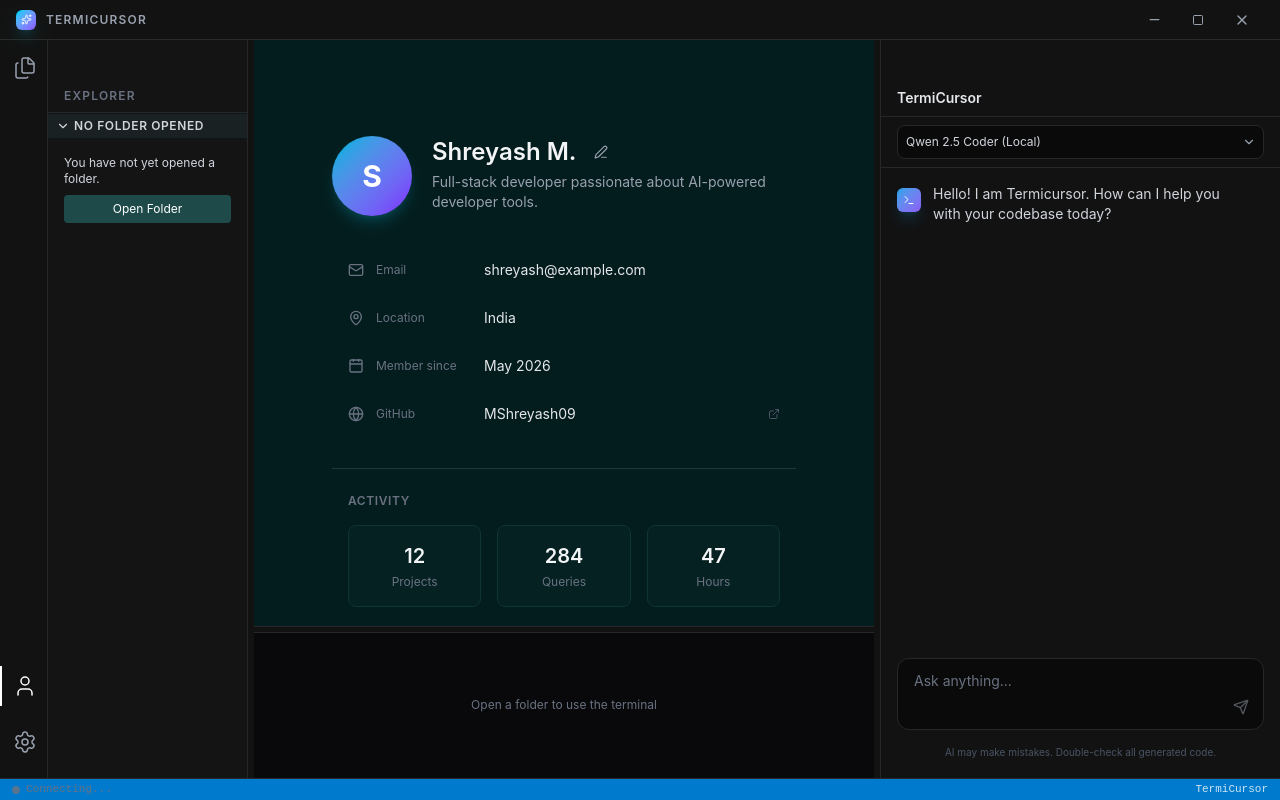
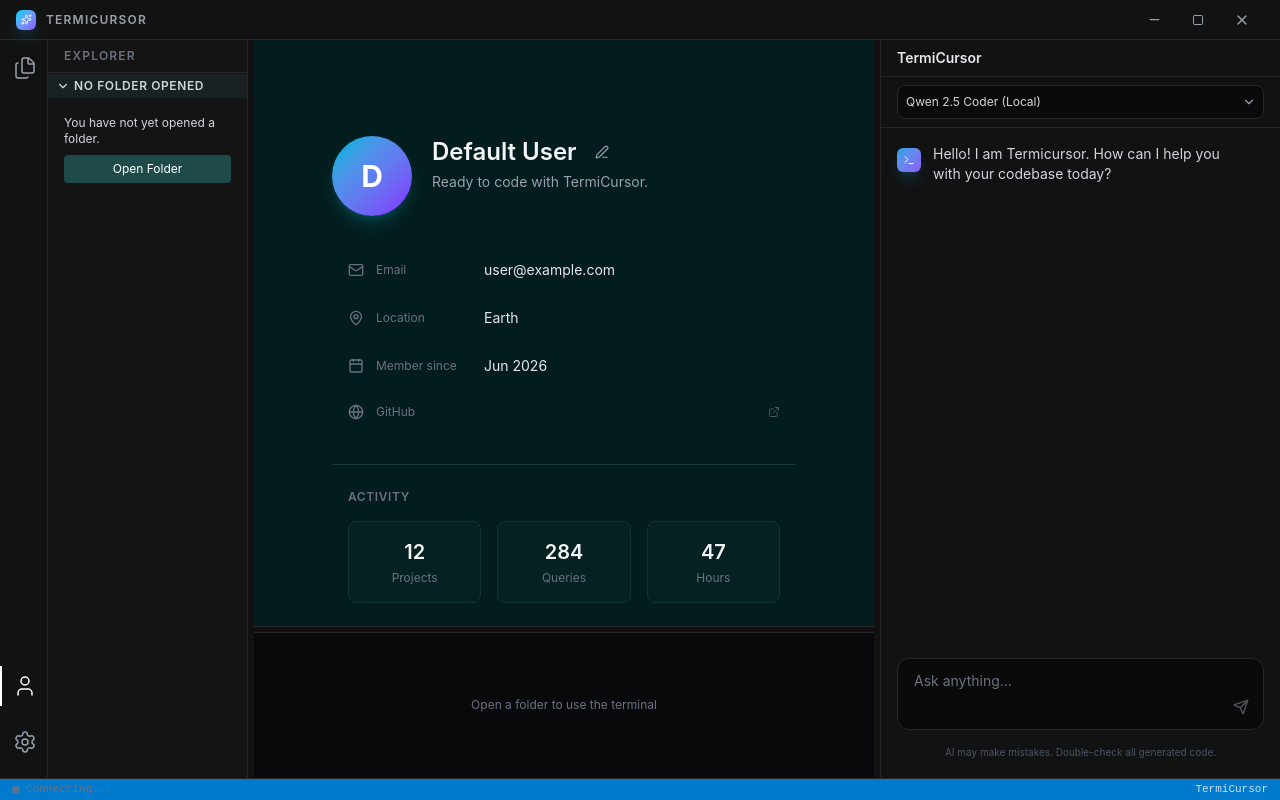
Before and after one commit to MShreyash09/TermiCursor, a React (Vite) app in the folder termicursor-ui/: page / in a window 1280 px wide. Both pictures are taken after a click on the button 23 px from the left and 686 px from the top of the page. Built offline with nearby package versions, Linux system fonts and the light colour scheme; the HTML template or start-up script is replaced by a standard one.

Commit message:
update code

```diff
--- a/termicursor-ui/src/App.tsx
+++ b/termicursor-ui/src/App.tsx
@@ -250,6 +250,12 @@
             if (Array.isArray(updated)) setRecentFolders(updated);
           });
         }
+
+        if (backendStatus?.missing_models && backendStatus.missing_models.length > 0) {
+          alert(`Missing Ollama models: ${backendStatus.missing_models.join(', ')}. They will be downloaded now. Please wait.`);
+          await handleInstallModels();
+        }
+
         setIsIngesting(true);
         try {
           const response = await fetch(`http://127.0.0.1:${backendPort}/ingest`, {
@@ -312,6 +318,12 @@
         if (Array.isArray(updated)) setRecentFolders(updated);
       });
     }
+
+    if (backendStatus?.missing_models && backendStatus.missing_models.length > 0) {
+      alert(`Missing Ollama models: ${backendStatus.missing_models.join(', ')}. They will be downloaded now. Please wait.`);
+      await handleInstallModels();
+    }
+
     setIsIngesting(true);
     try {
       const response = await fetch(`http://127.0.0.1:${backendPort}/ingest`, {
@@ -524,6 +536,7 @@
             <Sidebar backendPort={backendPort}
               projectPath={projectPath}
               isIngesting={isIngesting}
+              backendStatus={backendStatus}
               onFilesCreated={() => {
                 setFileTreeRefreshKey(prev => prev + 1);
               }}
--- a/termicursor-ui/src/components/EditorView.tsx
+++ b/termicursor-ui/src/components/EditorView.tsx
@@ -118,9 +118,9 @@
   };
 
   return (
-    <div className="flex-1 h-full pt-10 bg-background overflow-hidden relative">
+    <div className="flex-1 h-full bg-background overflow-hidden flex flex-col relative">
       {/* Tab bar */}
-      <div className="h-9 bg-surface border-b border-border flex items-center overflow-x-auto no-scrollbar">
+      <div className="h-9 shrink-0 bg-surface border-b border-border flex items-center overflow-x-auto no-scrollbar">
         {openFiles.map((file) => (
           <div
             key={file.path}
@@ -164,15 +164,16 @@
       </div>
 
       {activeFile && (
-        <div className="h-6 px-4 bg-background border-b border-border flex items-center text-[11px] text-gray-500 font-mono select-none">
+        <div className="h-6 shrink-0 px-4 bg-background border-b border-border flex items-center text-[11px] text-gray-500 font-mono select-none">
            <span>{activeFile.path.replace(/\\/g, '/')}</span>
         </div>
       )}
 
       {activeFile && (
-        <Editor
-          height="calc(100vh - 76px - 24px)"
-          theme="termicursor-dark"
+        <div className="flex-1 overflow-hidden relative">
+          <Editor
+            height="100%"
+            theme="termicursor-dark"
           language={language}
           value={content}
           onMount={handleEditorDidMount}
@@ -190,6 +191,7 @@
             scrollBeyondLastLine: false,
           }}
         />
+        </div>
       )}
 
       {/* ── Delete Confirmation Modal ── */}
--- a/termicursor-ui/src/components/FileTree.tsx
+++ b/termicursor-ui/src/components/FileTree.tsx
@@ -120,7 +120,7 @@
   }, [projectPath, refreshKey]);
 
   return (
-    <div className="w-full h-full bg-[#141414] border-r border-border flex flex-col pt-10 z-30 shadow-md">
+    <div className="w-full h-full bg-[#141414] border-r border-border flex flex-col z-30 shadow-md">
       <div className="px-4 py-2 flex items-center justify-between text-xs font-semibold tracking-widest text-gray-500 uppercase border-b border-border shrink-0">
         <span>Explorer</span>
         {projectPath && (
--- a/termicursor-ui/src/components/ProfilePage.tsx
+++ b/termicursor-ui/src/components/ProfilePage.tsx
@@ -2,15 +2,32 @@
 import { useState } from 'react';
 
 export default function ProfilePage() {
+  const DEFAULT_PROFILE = {
+    name: 'Default User',
+    email: 'user@example.com',
+    location: 'Earth',
+    joinDate: new Date().toLocaleDateString('en-US', { month: 'short', year: 'numeric' }),
+    bio: 'Ready to code with TermiCursor.',
+    github: '',
+  };
+
   const [isEditing, setIsEditing] = useState(false);
-  const [profile, setProfile] = useState({
-    name: 'Shreyash M.',
-    email: 'shreyash@example.com',
-    location: 'India',
-    joinDate: 'May 2026',
-    bio: 'Full-stack developer passionate about AI-powered developer tools.',
-    github: 'MShreyash09',
+  const [profile, setProfile] = useState<typeof DEFAULT_PROFILE>(() => {
+    const saved = localStorage.getItem('termicursor_profile');
+    return saved ? JSON.parse(saved) : DEFAULT_PROFILE;
   });
+
+  const handleSave = () => {
+    localStorage.setItem('termicursor_profile', JSON.stringify(profile));
+    setIsEditing(false);
+  };
+
+  const handleSignOut = () => {
+    if (confirm("Are you sure you want to sign out? This will reset your profile data to the default.")) {
+      localStorage.removeItem('termicursor_profile');
+      setProfile(DEFAULT_PROFILE);
+    }
+  };
 
   return (
     <div className="flex-1 h-full bg-[#031c1d] flex flex-col items-center pt-24 overflow-y-auto" style={{ scrollbarWidth: 'thin', scrollbarColor: '#424242 transparent' }}>
@@ -68,7 +85,7 @@
         {isEditing && (
           <div className="flex gap-3 px-4 mb-8">
             <button
-              onClick={() => setIsEditing(false)}
+              onClick={handleSave}
               className="flex-1 py-2 bg-[#1e4b4a] hover:bg-[#255c5a] text-white rounded border border-[#2b6b69] text-sm transition-colors cursor-pointer"
             >
               Save Changes
@@ -101,7 +118,10 @@
 
         {/* Sign Out */}
         <div className="px-4 mt-8 mb-12">
-          <button className="w-full py-2.5 bg-red-500/10 hover:bg-red-500/20 text-red-400 rounded border border-red-500/20 text-sm transition-colors cursor-pointer">
+          <button
+            onClick={handleSignOut}
+            className="w-full py-2.5 bg-red-500/10 hover:bg-red-500/20 text-red-400 rounded border border-red-500/20 text-sm transition-colors cursor-pointer"
+          >
             Sign Out
           </button>
         </div>
--- a/termicursor-ui/src/components/Sidebar.tsx
+++ b/termicursor-ui/src/components/Sidebar.tsx
@@ -11,10 +11,12 @@
   backendPort?: number;
   projectPath: string;
   isIngesting?: boolean;
+  backendStatus?: any;
   onFilesCreated?: (files: string[]) => void;
 }
 
-export default function Sidebar({ projectPath, isIngesting, onFilesCreated, backendPort = 8000 }: SidebarProps) {
+export default function Sidebar({ projectPath, isIngesting, onFilesCreated, backendPort = 8000, backendStatus }: SidebarProps) {
+  const [selectedModel, setSelectedModel] = useState('');
   const [messages, setMessages] = useState<Message[]>([
     { role: 'assistant', content: "Hello! I am Termicursor. How can I help you with your codebase today?" }
   ]);
@@ -120,7 +122,7 @@
   };
 
   return (
-    <div className="w-full h-full bg-surface border-l border-border flex flex-col pt-10 z-40">
+    <div className="w-full h-full bg-surface border-l border-border flex flex-col z-40">
 
       {/* Sidebar Header */}
       <div className="px-4 py-2 flex items-center justify-between border-b border-border shrink-0">
@@ -134,9 +136,49 @@
         <div className="relative">
           <select
             className="w-full bg-[#0a0a0a] text-xs text-gray-300 rounded-lg p-2 appearance-none border border-border focus:outline-none focus:border-primary cursor-pointer"
-            defaultValue="qwen"
+            value={selectedModel || (backendStatus?.available_models?.[0] || 'qwen')}
+            onChange={async (e) => {
+              const value = e.target.value;
+              const cloudModels = ['openai', 'claude', 'gemini', 'kimi', 'deepseek'];
+              if (cloudModels.includes(value)) {
+                // @ts-ignore
+                let loadedSettings: any = {};
+                // @ts-ignore
+                if (window.electronAPI && window.electronAPI.loadSettings) {
+                  // @ts-ignore
+                  loadedSettings = await window.electronAPI.loadSettings() || {};
+                }
+                const keyName = `${value}ApiKey`;
+                if (!loadedSettings[keyName]) {
+                  const apiKey = prompt(`API key not found for ${value}. Please enter your API key to use this model:`);
+                  if (apiKey) {
+                    loadedSettings[keyName] = apiKey;
+                    // @ts-ignore
+                    if (window.electronAPI && window.electronAPI.saveSettings) {
+                      // @ts-ignore
+                      await window.electronAPI.saveSettings(loadedSettings);
+                    }
+                    setSelectedModel(value);
+                  } else {
+                    // Revert selection
+                    e.target.value = selectedModel || (backendStatus?.available_models?.[0] || 'qwen');
+                  }
+                } else {
+                  setSelectedModel(value);
+                }
+              } else {
+                setSelectedModel(value);
+              }
+            }}
           >
-            <option value="qwen">Qwen 2.5 Coder (Local)</option>
+            {/* Dynamic Local Models from Ollama */}
+            {backendStatus?.available_models?.map((model: string) => (
+              <option key={model} value={model}>{model} (Local)</option>
+            ))}
+            {(!backendStatus?.available_models || backendStatus.available_models.length === 0) && (
+              <option value="qwen">Qwen 2.5 Coder (Local)</option>
+            )}
+            {/* Cloud Models */}
             <option value="openai">OpenAI GPT-4o</option>
             <option value="claude">Claude 3.5 Sonnet</option>
             <option value="gemini">Gemini 1.5 Pro</option>
```
Also changed, not shown: 1 other file (tests, documents, lock files or other folders).
